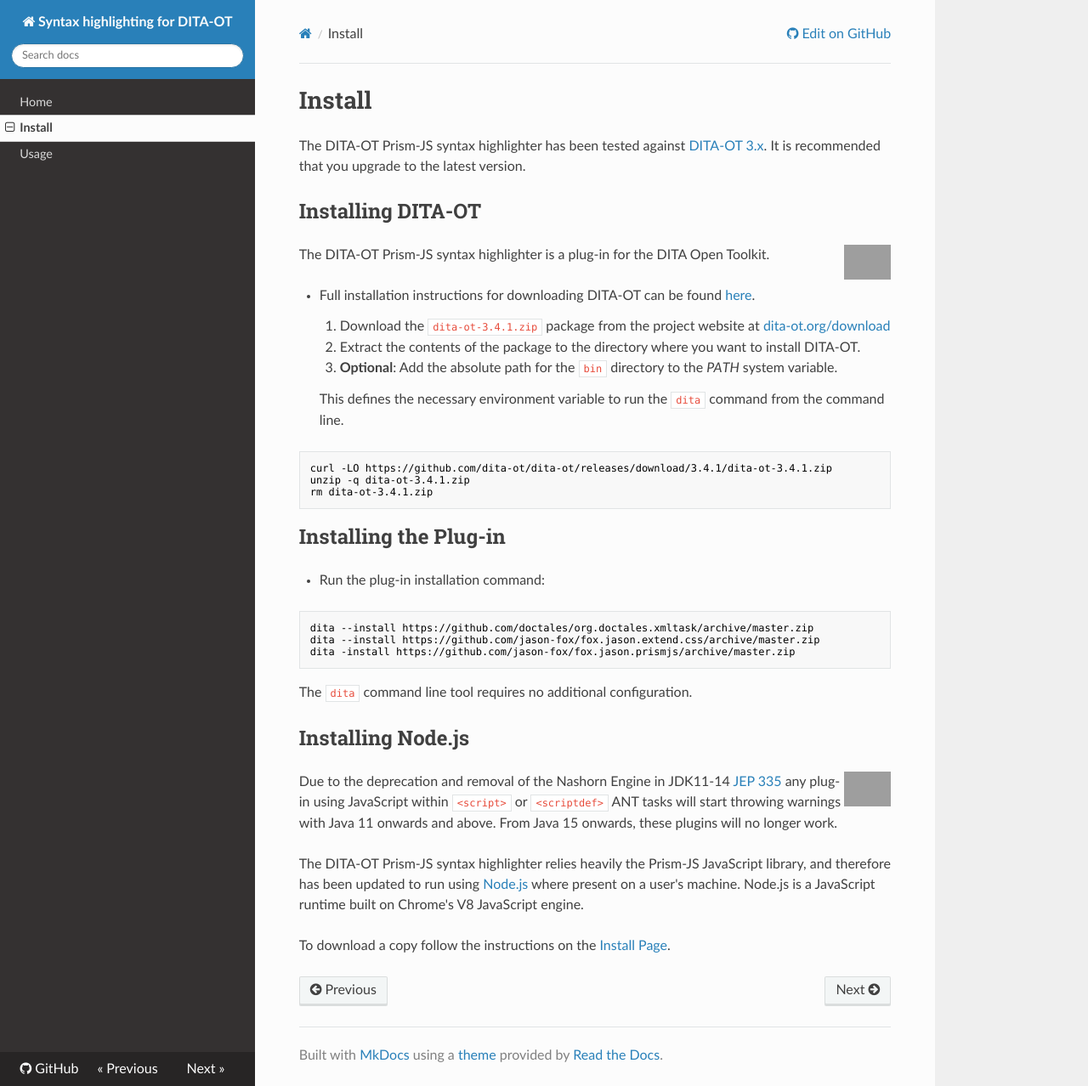
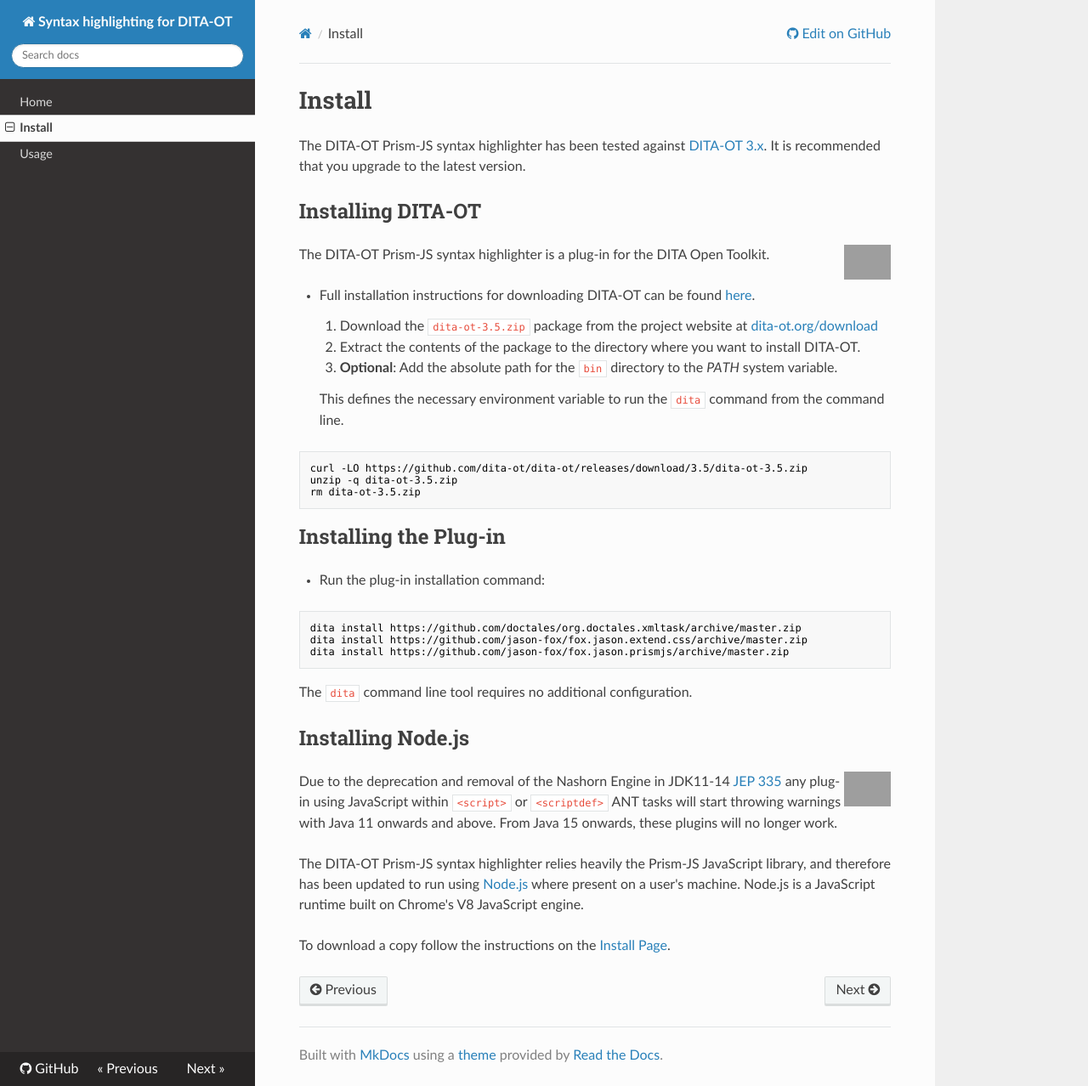
Before and after one commit to jason-fox/fox.jason.prismjs, an MkDocs documentation site: the page built from docs/install.md, in a window 1280 px wide and 1278 px high. Shown: the whole window at 85% size. Built offline with MkDocs 1.6.1, drawn with Linux system fonts in a browser that asks for light colours; nearby versions of some CDN libraries; old or Windows-style settings are respelled for this version of MkDocs; a style sheet for code colours, icons or effects is not loaded; grey boxes are pictures that could not be loaded.

Commit message:
Update install.md

````diff
--- a/docs/install.md
+++ b/docs/install.md
@@ -10,18 +10,18 @@
 The DITA-OT Prism-JS syntax highlighter is a plug-in for the DITA Open Toolkit.
 
 -   Full installation instructions for downloading DITA-OT can be found
-    [here](https://www.dita-ot.org/3.4/topics/installing-client.html).
+    [here](https://www.dita-ot.org/3.5/topics/installing-client.html).
 
-    1.  Download the `dita-ot-3.4.1.zip` package from the project website at [dita-ot.org/download](https://www.dita-ot.org/download)
+    1.  Download the `dita-ot-3.5.zip` package from the project website at [dita-ot.org/download](https://www.dita-ot.org/download)
     2.  Extract the contents of the package to the directory where you want to install DITA-OT.
     3.  **Optional**: Add the absolute path for the `bin` directory to the _PATH_ system variable.
 
     This defines the necessary environment variable to run the `dita` command from the command line.
 
 ```console
-curl -LO https://github.com/dita-ot/dita-ot/releases/download/3.4.1/dita-ot-3.4.1.zip
-unzip -q dita-ot-3.4.1.zip
-rm dita-ot-3.4.1.zip
+curl -LO https://github.com/dita-ot/dita-ot/releases/download/3.5/dita-ot-3.5.zip
+unzip -q dita-ot-3.5.zip
+rm dita-ot-3.5.zip
 ```
 
 ## Installing the Plug-in
@@ -29,9 +29,9 @@
 -   Run the plug-in installation command:
 
 ```bash
-dita --install https://github.com/doctales/org.doctales.xmltask/archive/master.zip
-dita --install https://github.com/jason-fox/fox.jason.extend.css/archive/master.zip
-dita -install https://github.com/jason-fox/fox.jason.prismjs/archive/master.zip
+dita install https://github.com/doctales/org.doctales.xmltask/archive/master.zip
+dita install https://github.com/jason-fox/fox.jason.extend.css/archive/master.zip
+dita install https://github.com/jason-fox/fox.jason.prismjs/archive/master.zip
 ```
 
 The `dita` command line tool requires no additional configuration.
````
